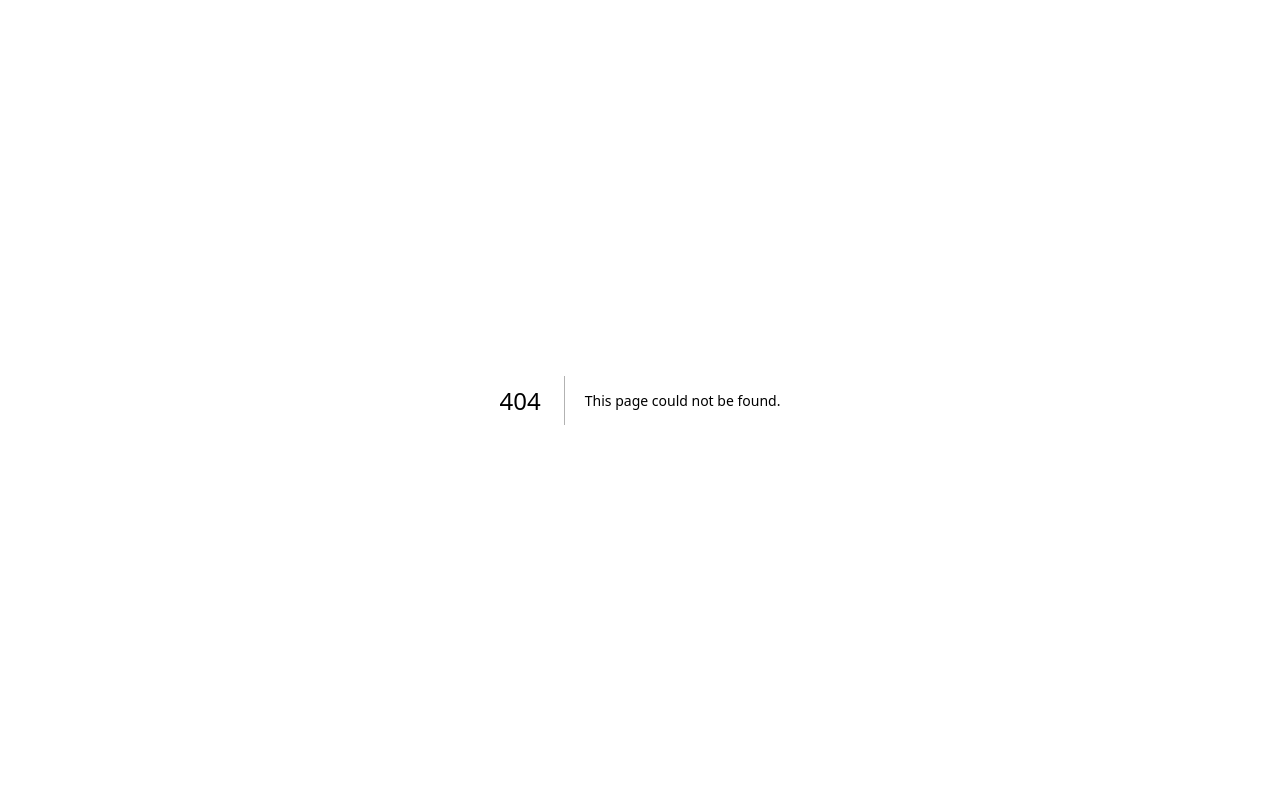
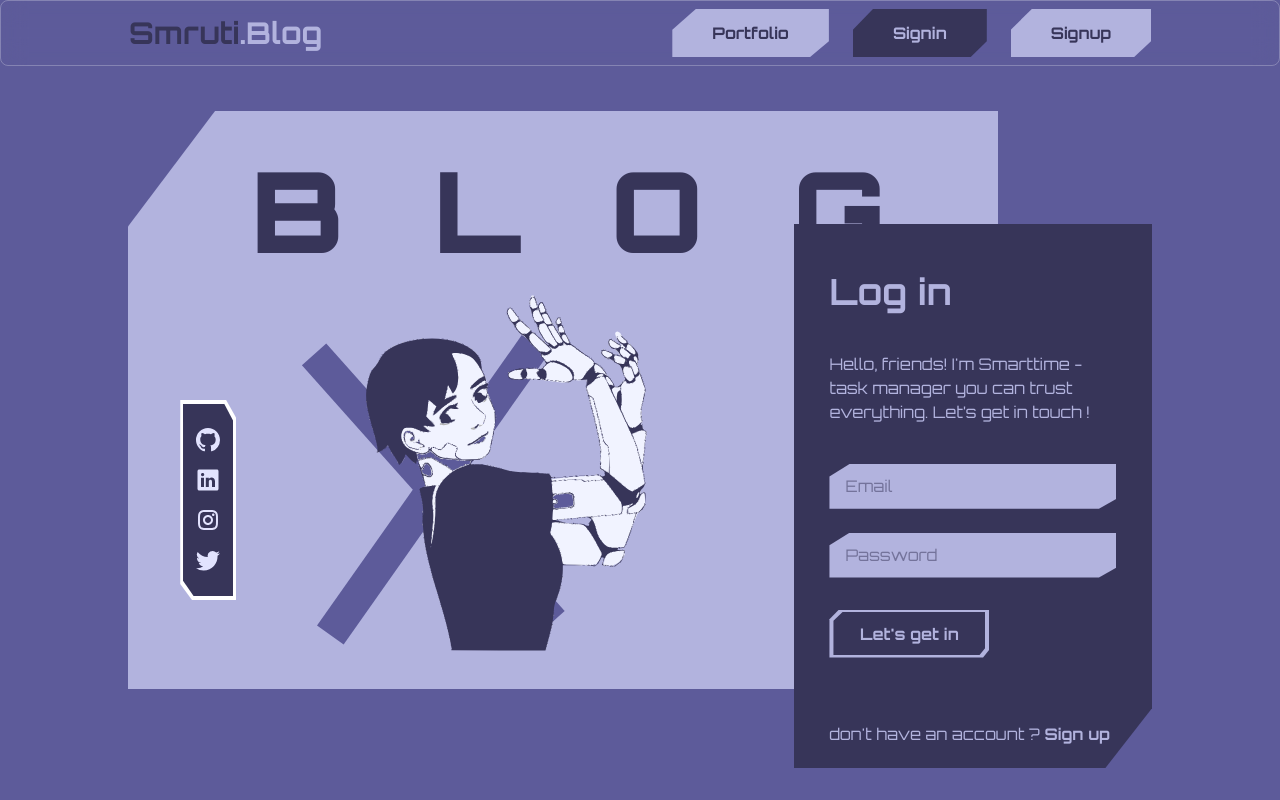
Before and after one commit to smrutiofficial/smofficial, a Next.js app in the folder smblog/: page /login in a window 1280 px wide. Before the commit this address had no page. Built offline with nearby package versions, Linux system fonts and the light colour scheme.

Commit message:
added login

```diff
--- a/smblog/app/globals.css
+++ b/smblog/app/globals.css
@@ -99,3 +99,19 @@ nav{
 .socialop{
   clip-path: polygon(0 0, 82% 0, 100% 9%, 100% 61%, 100% 100%, 21% 100%, 0 92%, 0 37%);
 }
+.cpath{
+  clip-path: polygon(10% 0, 80% 0%, 100% 0, 100% 80%, 100% 100%, 0 100%, 0% 80%, 0% 20%);
+}
+.cpath_2{
+  clip-path: polygon(10% 0, 80% 0%, 100% 0, 100% 89%, 87% 100%, 0 100%, 0% 80%, 0 0);
+}
+.inputc{
+  clip-path: polygon(7% 0, 80% 0%, 100% 0, 100% 78%, 94% 100%, 0 100%, 0 76%, 0 28%);
+}
+.inputc::placeholder {
+  color: #373559; /* Change this to any color you like */
+  opacity: 0.5; /* Ensures the color is fully applied */
+}
+.inputbtn{
+  clip-path: polygon(6% 0, 80% 0%, 100% 0, 100% 83%, 96% 100%, 0 100%, 0 76%, 0 20%);
+}
--- a/smblog/components/Nav.tsx
+++ b/smblog/components/Nav.tsx
@@ -1,17 +1,55 @@
 import React from 'react';
 import { IoIosArrowDown } from "react-icons/io";
 import Image from 'next/image';
+import { useRouter } from 'next/router';
 
 
 const Nav = () => {
+    const text_bg = "#ffffff";
+    const text_span = "#b2b3de";
+    const text_span_dark = "#5D5B9A";
+    const router = useRouter();
+    const { pathname } = router;
+
+    const isAuthPage = pathname === '/login' || pathname === '/register';
+    const islogin = pathname === '/login';
+    const isregister = pathname === '/register';
+
+    const handleClick = {
+        home: () => router.push('/'),
+        login: () => router.push('/login'),
+        register: () => router.push('/register')
+    };
+
+
+
     return (
         <nav className='flex flex-row px-32 py-2 justify-between items-center fixed top-0 left-0 w-full bg-opacity-25 backdrop-blur-md border border-opacity-25 border-solid border-white rounded-lg '>
-            <div className="logo">
-                <p className="text-3xl text-[#373559] font-bold">Smruti<span className="text-[#5D5B9A] font-bold">.Blog</span></p>
+            <div
+                onClick={handleClick.home}
+                className="logo cursor-pointer">
+                <p className="text-3xl text-[#373559] font-bold">Smruti<span className={`font-bold ${isAuthPage ? 'text-[#B2B3DE]' : 'text-[#5d5b9a]'}`} >.Blog</span></p>
             </div>
             <div className="flex flex-row justify-center items-center gap-6 h-auto rcomp">
                 <button className="px-10 py-3 bg-[#B2B3DE] text-[#373559] font-bold custom-clip-path ">Portfolio</button>
-                <div className="flex flex-row justify-center items-center gap-5 profile">
+                <button className={`px-10 py-3 bg-[#B2B3DE] text-[#373559] font-bold custom-clip-path  ${isAuthPage ? 'hidden' : ''}  `}>Logout</button>
+                <button
+                    onClick={handleClick.login}
+                    className={`px-10 py-3
+                ${islogin ? 'text-[#B2B3DE] bg-[#373559]' : 'bg-[#B2B3DE] text-[#373559]'}
+                ${!isAuthPage ? 'hidden' : ''}
+                font-bold custom-clip-path `}>
+                    Signin
+                </button>
+                <button
+                    onClick={handleClick.register}
+                    className={`px-10 py-3
+                 ${isregister ? 'text-[#B2B3DE] bg-[#373559]' : 'bg-[#B2B3DE] text-[#373559]'}
+                 ${!isAuthPage ? 'hidden' : ''}
+                 font-bold custom-clip-path `}>
+                    Signup
+                </button>
+                <div className={`flex flex-row justify-center items-center gap-5 profile ${isAuthPage ? 'hidden' : ''}`}>
                     <div className="bg-[#373559] w-12 h-12 overflow-hidden pic">
                         <Image
                             className="w-full h-full object"
@@ -19,11 +57,11 @@ const Nav = () => {
                             height={100}
                             src="/self.png"
                             alt=""
-                            // layout="fill"
+                        // layout="fill"
                         />
 
                     </div>
-                    <p className="text-xl text-[#373559] font-medium">Smruti P. Rout</p>
+                    <p className={`text-xl font-medium`}>Smruti P. Rout</p>
                     <p><IoIosArrowDown /></p>
                 </div>
             </div>
--- a/smblog/pages/index.tsx
+++ b/smblog/pages/index.tsx
@@ -48,7 +48,6 @@ const index = () => {
                             <RiInstagramLine />
                             <BsTwitter />
                         </div>
-
                     </div>
                 </div>
                 <p className="font-bold relative opacity-100 z-5 text-5xl pt-28 pl-32 text-[#373559]">Welcome ,Smruti !</p>
--- /dev/null
+++ b/smblog/pages/login.tsx
@@ -0,0 +1,78 @@
+import React from 'react';
+import { useRouter } from 'next/router';
+import Nav from "../components/Nav";
+import "../app/globals.css"
+import Image from 'next/image';
+import { RiInstagramLine } from "react-icons/ri";
+import { BsTwitter } from "react-icons/bs";
+import { VscGithubInverted } from "react-icons/vsc";
+import { IoLogoLinkedin } from "react-icons/io5";
+
+
+const Login = () => {
+  const router = useRouter();
+
+  const handleClick = {
+    signup: () => router.push('/register')
+  };
+  return (
+    <section className="h-screen  w-screen overflow-hidden bg-[#5D5B9A] flex justify-center items-center">
+      <Nav />
+      <div className=" w-[80%] h-[85%] flex items-center relative">
+
+        <div className="bg-[#B2B3DE] w-[85%] pl-[12%] h-[85%] cpath flex flex-col justify-center relative">
+          <p className='text-[7rem] mt-[2%]  tracking-extrawide font-black text-[#373559] '>BLOG</p>
+          <div className="w-[60%] h-[80%] mb-[5%] overflow-hidden">
+            <Image
+              className='w-full h-full'
+              src="/char.svg"
+              alt=""
+              width={100}
+              height={100}
+            />
+          </div>
+
+          <div className="bg-[#ffffff] h-fit w-fit absolute z-5 top-[50%] left-[6%] flex justify-center items-center socialop">
+            <div className="relative w-[90%] my-1 text-[#e2e3fe] bg-[#373559] flex flex-col justify-center items-center gap-4 py-6 px-4 text-2xl socialop">
+              <VscGithubInverted />
+              <IoLogoLinkedin />
+              <RiInstagramLine />
+              <BsTwitter />
+            </div>
+          </div>
+
+        </div>
+        {/* main login section */}
+        <div className="cpath_2 absolute bg-[#373559] w-[35%] h-[80%] right-0 transform translate-y-[6rem] flex flex-col items-center pt-[3rem]" >
+          <div className="w-[80%] text-[#B2B3DE]">
+            <p className='text-4xl font-bold mb-10'>Log in</p>
+            <p className='mb-5'>Hello, friends! I&apos;m Smarttime - task manager you can trust everything. Let’s get in touch !</p>
+            <form>
+              <input
+                className='w-full h-[2.8rem] text-[#373559] px-4 bg-[#B2B3DE] mt-5 inputc'
+                type="text"
+                placeholder='Email'
+              /><br /><br />
+              <input
+                className='w-full text-[#373559] px-4 h-[2.8rem] bg-[#B2B3DE] inputc'
+                type="password"
+                placeholder='Password'
+              /><br />
+              <div className="mb-[4rem] mt-[2rem] bg-[#B2B3DE] text-black px-5 py-3 w-[10rem] h-[3rem] flex flex-col justify-center items-center relative inputbtn">
+                <div className="bg-[#373559] w-[95%] h-[90%] absolute flex text-center items-center justify-center inputbtn">
+                  <button className='text-[#B2B3DE] font-bold'>Let&apos;s get in</button>
+                </div>
+              </div>
+            </form>
+            <p>don&apos;t have an account ?
+              <span
+              onClick={handleClick.signup}
+              className='font-bold cursor-pointer'> Sign up</span> </p>
+          </div>
+        </div>
+      </div>
+    </section>
+  )
+}
+
+export default Login;
--- /dev/null
+++ b/smblog/pages/register.tsx
@@ -0,0 +1,81 @@
+import React from 'react';
+import "../app/globals.css";
+import Nav from "../components/Nav";
+import Image from 'next/image';
+import { RiInstagramLine } from "react-icons/ri";
+import { BsTwitter } from "react-icons/bs";
+import { VscGithubInverted } from "react-icons/vsc";
+import { IoLogoLinkedin } from "react-icons/io5";
+import { useRouter } from 'next/router';
+
+const Register = () => {
+  const router =useRouter();
+  const handleClick = {
+    login: () => router.push('/login')
+  };
+  return (
+    <section className="h-screen w-screen overflow-hidden bg-[#5D5B9A] flex justify-center items-center">
+      <Nav />
+      <div className=" w-[80%] h-[85%] flex items-center relative">
+
+        <div className="bg-[#B2B3DE] w-[85%] pl-[12%] h-[85%] cpath flex flex-col justify-center relative">
+          <p className='text-[7rem] mt-[2%]  tracking-extrawide font-black text-[#373559] '>BLOG</p>
+          <div className="w-[60%] h-[80%] mb-[5%] overflow-hidden">
+            <Image
+              className='w-full h-full'
+              src="/char.svg"
+              alt=""
+              width={100}
+              height={100}
+            />
+          </div>
+
+          <div className="bg-[#ffffff] h-fit w-fit absolute z-5 top-[50%] left-[6%] flex justify-center items-center socialop">
+            <div className="relative w-[90%] my-1 text-[#e2e3fe] bg-[#373559] flex flex-col justify-center items-center gap-4 py-6 px-4 text-2xl socialop">
+              <VscGithubInverted />
+              <IoLogoLinkedin />
+              <RiInstagramLine />
+              <BsTwitter />
+            </div>
+          </div>
+
+        </div>
+        {/* main login section */}
+        <div className="cpath_2 absolute bg-[#373559] w-[35%] h-[80%] right-0 transform translate-y-[6rem] flex flex-col items-center pt-[3rem]" >
+          <div className="w-[80%] text-[#B2B3DE]">
+            <p className='text-4xl font-bold mb-10'>Sign in</p>
+            <p className='mb-5'>Hello, friends! I&apos;m Smarttime - task manager you can trust everything. Let’s get in touch !</p>
+            <form>
+              <input
+                className='w-full h-[2.8rem] text-[#373559] px-4 bg-[#B2B3DE] mt-5 inputc'
+                type="text"
+                placeholder='Name'
+              /><br /><br />
+              <input
+                className='w-full h-[2.8rem] text-[#373559] px-4 bg-[#B2B3DE] inputc'
+                type="text"
+                placeholder='Email'
+              /><br /><br />
+              <input
+                className='w-full text-[#373559] px-4 h-[2.8rem] bg-[#B2B3DE] inputc'
+                type="password"
+                placeholder='Password'
+              /><br />
+              <div className="mb-[4rem] mt-[2rem] bg-[#B2B3DE] text-black px-5 py-3 w-[10rem] h-[3rem] flex flex-col justify-center items-center relative inputbtn">
+                <div className="bg-[#373559] w-[95%] h-[90%] absolute flex text-center items-center justify-center inputbtn">
+                  <button className='text-[#B2B3DE] font-bold'>Let&apos;s start</button>
+                </div>
+              </div>
+            </form>
+            <p>don&apos;t have an account ?
+              <span
+              onClick={handleClick.login}
+              className='font-bold cursor-pointer'> Sign up</span> </p>
+          </div>
+        </div>
+      </div>
+    </section>
+  )
+}
+
+export default Register
--- a/smblog/tailwind.config.ts
+++ b/smblog/tailwind.config.ts
@@ -13,6 +13,11 @@ const config: Config = {
         "gradient-conic":
           "conic-gradient(from 180deg at 50% 50%, var(--tw-gradient-stops))",
       },
+      letterSpacing: {
+        wider: '0.25em',
+        widest: '0.5em',
+        extrawide: '0.8em',
+      },
     },
   },
   plugins: [],
```
Also changed, not shown: smblog/public/char.svg (added).
